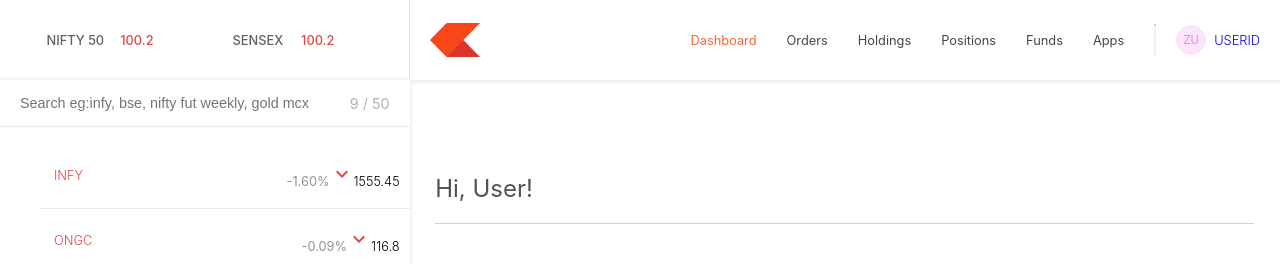
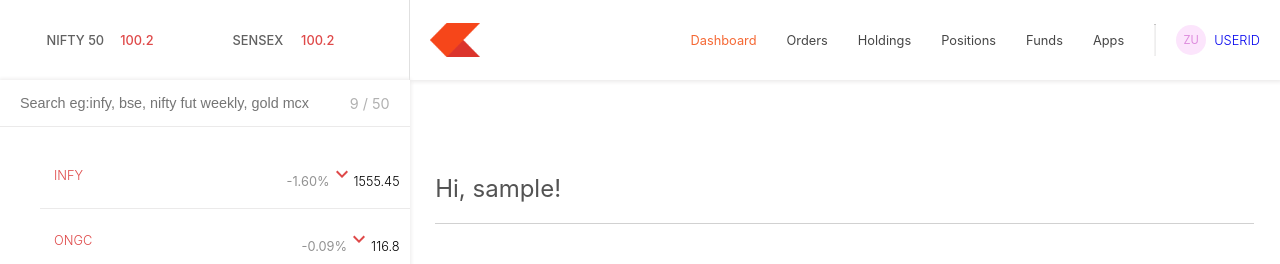
Before and after one commit to Parth-Bhovad/Zerodha-Clone, a React (Vite) app in the folder dashboard/: page / in a window 1280 px wide. Shown: the top 264 px of the page. Built offline with nearby package versions, Linux system fonts and the light colour scheme; sample sign-in values are in the browser's storage.

Commit message:
Username is now dynamic

```diff
--- a/dashboard/src/components/Summary.jsx
+++ b/dashboard/src/components/Summary.jsx
@@ -1,11 +1,11 @@
-
-import React from "react";
+import { useAuth } from "../AuthContext";
 
 const Summary = () => {
+  const {user} = useAuth();
   return (
     <>
       <div className="username">
-        <h6>Hi, User!</h6>
+        <h6>Hi, {user}!</h6>
         <hr className="divider" />
       </div>
 
```
